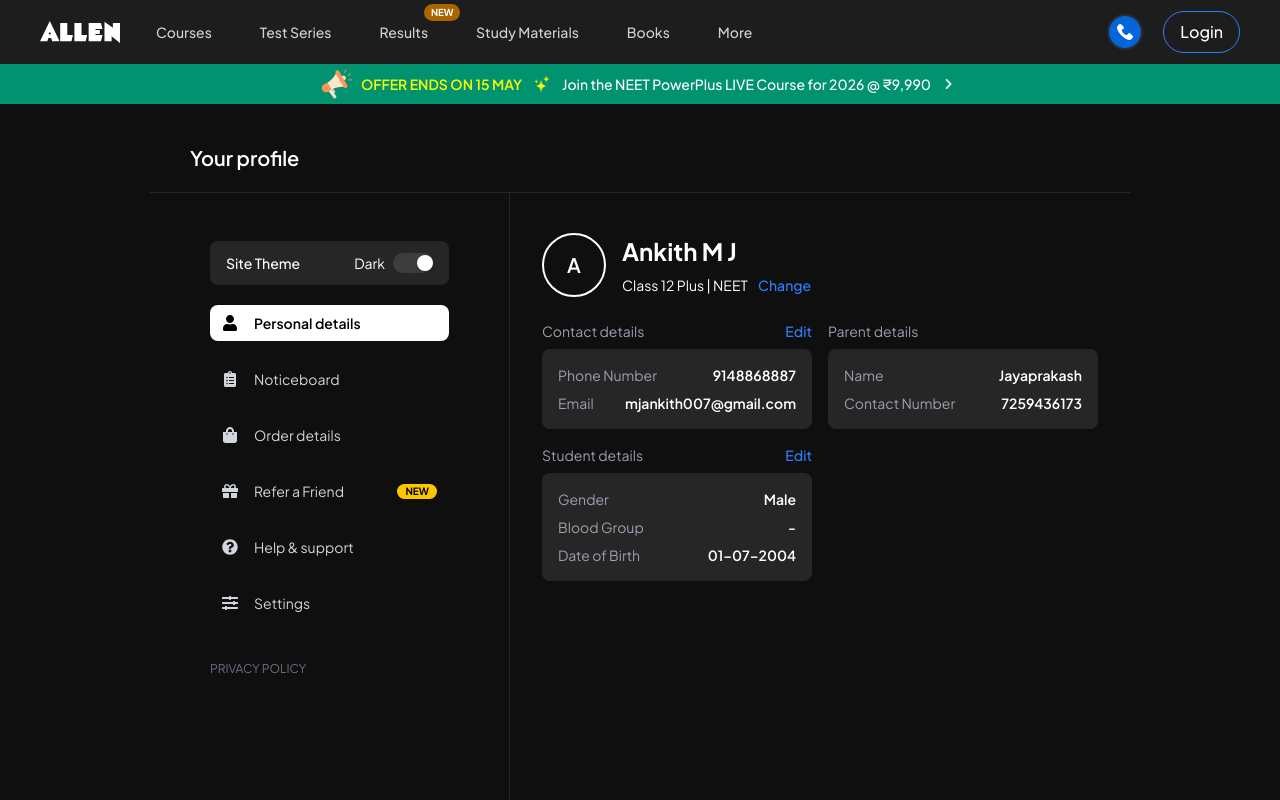
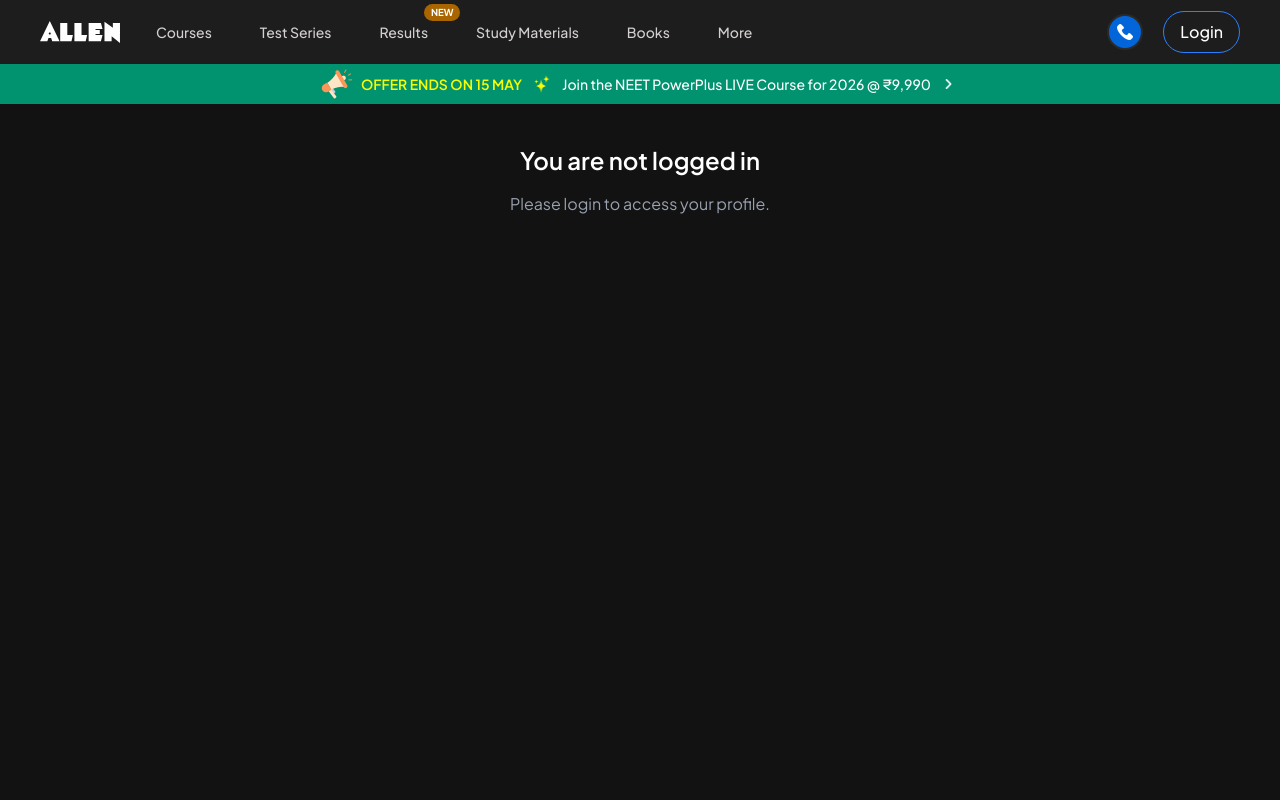
Before and after one commit to Ankithmj07/allen-frontend, a React (Vite) app: page /profile in a window 1280 px wide. Shown: the top 800 px of the page. Built offline with nearby package versions, Linux system fonts and the light colour scheme.

Commit message:
Profile changes

```diff
--- a/src/components/HeroSections/ProfileSection.tsx
+++ b/src/components/HeroSections/ProfileSection.tsx
@@ -6,6 +6,7 @@ import Orders from "../sections/Orders";
 import ReferFriend from "../sections/ReferFriend";
 import Support from "../sections/Support";
 import Settings from "../sections/Settings";
+import { useAuth } from "../../contexts/AuthContext";
 
 const menuItems = [
   { id: "personal", label: "Personal details", icon: <FaUser /> },
@@ -20,6 +21,7 @@ const menuItems = [
 const ProfileSection: React.FC = () => {
   const [activeTab, setActiveTab] = useState("personal");
   const [isDark, setIsDark] = useState(true);
+  const { token, student } = useAuth();
 
   const renderTabContent = () => {
     switch (activeTab) {
@@ -39,6 +41,15 @@ const ProfileSection: React.FC = () => {
         return null;
     }
   };
+
+  if (!token || !student) {
+    return (
+      <div className="text-center py-20 text-white bg-[#121212] min-h-screen">
+        <h1 className="text-2xl font-semibold">You are not logged in</h1>
+        <p className="mt-4 text-gray-400">Please login to access your profile.</p>
+      </div>
+    );
+  }
 
   return (
     <div className="bg-[#0f0f0f] lg:container mx-auto lg:px-[150px] mt-10 pt-0">
```
